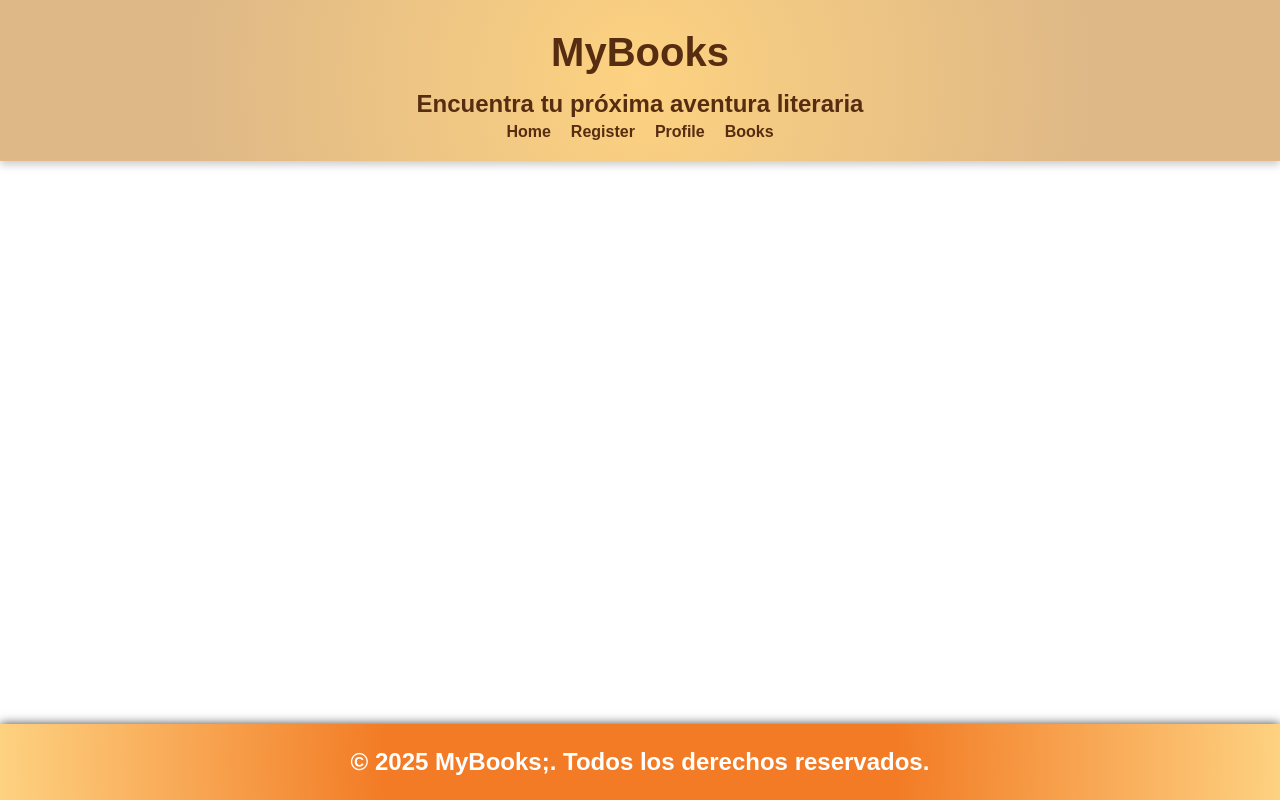
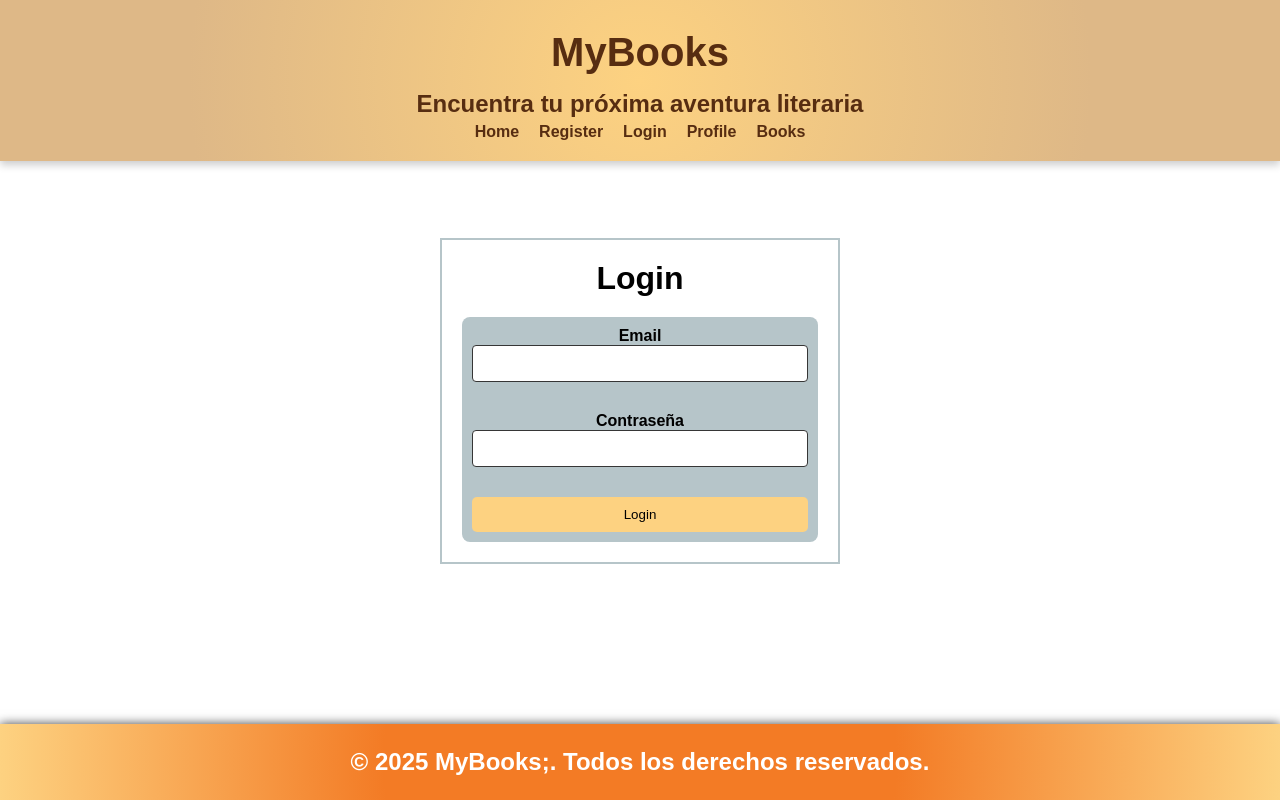
Before and after one commit to ivanZarza/retosEvaluables, an Angular app in the folder modulo3/tema1/: page /login in a window 1280 px wide. Before the commit this address led to /. Built offline with nearby package versions, Linux system fonts and the light colour scheme.

Commit message:
fin reto evaluable tema 6

```diff
--- a/modulo3/tema1/src/app/app.routes.ts
+++ b/modulo3/tema1/src/app/app.routes.ts
@@ -3,11 +3,13 @@ import { HomeComponent } from './pages/home/home.component';
 import { RegisterComponent } from './pages/register/register.component';
 import { ProfileComponent } from './pages/profile/profile.component';
 import { BooksComponent } from './pages/books/books.component';
+import { LoginComponent } from './pages/login/login.component';
 
 export const routes: Routes = [
   { path: 'home', component: HomeComponent },
   { path: 'register', component: RegisterComponent },
   { path: 'profile', component: ProfileComponent },
   { path: 'books', component: BooksComponent },
+  { path: 'login', component: LoginComponent },
   { path: '', pathMatch: 'full', redirectTo: 'home' }
 ];
--- /dev/null
+++ b/modulo3/tema1/src/app/components/form-login/form-login.component.css
@@ -0,0 +1,99 @@
+.container {
+  height: 60vh;
+  display: flex;
+  justify-content: center;
+  align-items: center;
+}
+
+.form {
+  width: 400px;
+  padding: 20px;
+  display: flex;
+  flex-direction: column;
+  justify-content: center;
+  align-items: center;
+  border: 2px solid var(--background-color);
+}
+
+h1 {
+  text-align: center;
+  margin-bottom: 20px;
+}
+
+form {
+width: 100%;
+  display: flex;
+  flex-direction: column;
+  gap: 30px;
+  padding: 10px;
+  background-color: var(--background-color);
+  border-radius: 8px;
+}
+
+label {
+  display: flex;
+  flex-direction: column;
+  justify-content: center;
+  align-items: center;
+  text-align: center;
+
+}
+
+input {
+  width: 100%;
+  padding: 10px;
+  border-radius: 4px;
+  border: 1px solid #363636;
+  color: #000000;
+}
+
+span {
+  font-weight: bold;
+}
+
+.mensaje {
+  display: flex;
+  justify-content: center;
+  align-items: center;
+  width: 100%;
+  text-align: center;
+}
+
+.mensaje2 {
+  display: flex;
+  justify-content: center;
+  align-items: center;
+  width: 100%;
+  text-align: center;
+}
+
+
+.invalido {
+  color: red;
+}
+
+.error {
+  color: red;
+  font-weight: bold;
+}
+
+.boton {
+  display: flex;
+  justify-content: center;
+  align-items: center;
+  width: 100%;
+}
+
+button {
+  width: 100%;
+  padding: 10px;
+  background-color: var(--primer-color);
+  color: rgb(0, 0, 0);
+  border: none;
+  border-radius: 5px;
+  cursor: pointer;
+}
+
+button:hover {
+  background-color: var(--segundo-color);
+}
--- /dev/null
+++ b/modulo3/tema1/src/app/components/form-login/form-login.component.html
@@ -0,0 +1,32 @@
+<div class="container">
+  <div class="form">
+    <h1>Login</h1>
+    <form #loginForm="ngForm" (ngSubmit)="onSubmit(loginForm)">
+      <div class="form-group">
+        <label>
+          <span>Email</span>
+          <input type="email" name="email" [(ngModel)]="usuario.email" #emailId="ngModel" email required
+            [ngClass]="{'invalido': (emailId.dirty || emailId.touched) && emailId.invalid}">
+        </label>
+        <div class="mensaje" *ngIf="(emailId.dirty || emailId.touched) && emailId.invalid">
+          <span class="error" *ngIf="emailId.errors?.['required']">El campo es obligatorio</span>
+          <span class="error" *ngIf="emailId.errors?.['email']">Escribe un email válido</span>
+        </div>
+      </div>
+      <div class="form-group">
+        <label>
+          <span>Contraseña</span>
+          <input type="password" name="password" [(ngModel)]="usuario.password" #passwordId="ngModel" minlength="6"
+            required [ngClass]="{'invalido': (passwordId.dirty || passwordId.touched) && passwordId.invalid}">
+        </label>
+        <div class="mensaje2" *ngIf="(passwordId.dirty || passwordId.touched) && passwordId.invalid">
+          <span class="error" *ngIf="passwordId.errors?.['required']">El campo es obligatorio</span>
+          <span class="error" *ngIf="passwordId.errors?.['minlength']">La contraseña debe tener al menos 6 caracteres</span>
+        </div>
+      </div>
+      <div class="boton">
+        <button [disabled]="loginForm.invalid">Login</button>
+      </div>
+    </form>
+  </div>
+</div>
--- /dev/null
+++ b/modulo3/tema1/src/app/components/form-login/form-login.component.ts
@@ -0,0 +1,27 @@
+import { Component } from '@angular/core';
+import { CommonModule } from '@angular/common';
+import { FormsModule, NgForm } from '@angular/forms';
+import { Usuario } from '../../models/usuario';
+
+
+@Component({
+  selector: 'app-form-login',
+  standalone: true,
+  imports: [FormsModule, CommonModule],
+  templateUrl: './form-login.component.html',
+  styleUrl: './form-login.component.css'
+})
+export class FormLoginComponent {
+
+  public usuario: Usuario;
+
+  constructor() {
+    this.usuario = new Usuario();
+  }
+
+  public onSubmit(form:NgForm) {
+    console.log(this.usuario);
+    console.log(form.value);
+  }
+
+}
--- a/modulo3/tema1/src/app/components/header/header.component.html
+++ b/modulo3/tema1/src/app/components/header/header.component.html
@@ -4,6 +4,7 @@
   <nav>
     <a routerLink="/home">Home</a>
     <a routerLink="/register">Register</a>
+    <a routerLink="/login">Login</a>
     <a routerLink="/profile">Profile</a>
     <a routerLink="/books">Books</a>
   </nav>
--- /dev/null
+++ b/modulo3/tema1/src/app/models/usuario.ts
@@ -0,0 +1,9 @@
+export class Usuario {
+
+public email: string;
+public password: string;
+
+  constructor() {
+
+  }
+}
--- /dev/null
+++ b/modulo3/tema1/src/app/pages/login/login.component.html
@@ -0,0 +1 @@
+<app-form-login></app-form-login>
--- a/modulo3/tema1/tsconfig.json
+++ b/modulo3/tema1/tsconfig.json
@@ -3,7 +3,7 @@
   "compileOnSave": false,
   "compilerOptions": {
     "outDir": "./dist/out-tsc",
-    "strict": true,
+    "strict": false,
     "noImplicitOverride": true,
     "noPropertyAccessFromIndexSignature": true,
     "noImplicitReturns": true,
```
Also changed, not shown: modulo3/tema1/src/app/pages/login/login.component.ts (added, +15 -0 lines), modulo3/tema1/src/app/pages/login/login.component.css (added).
